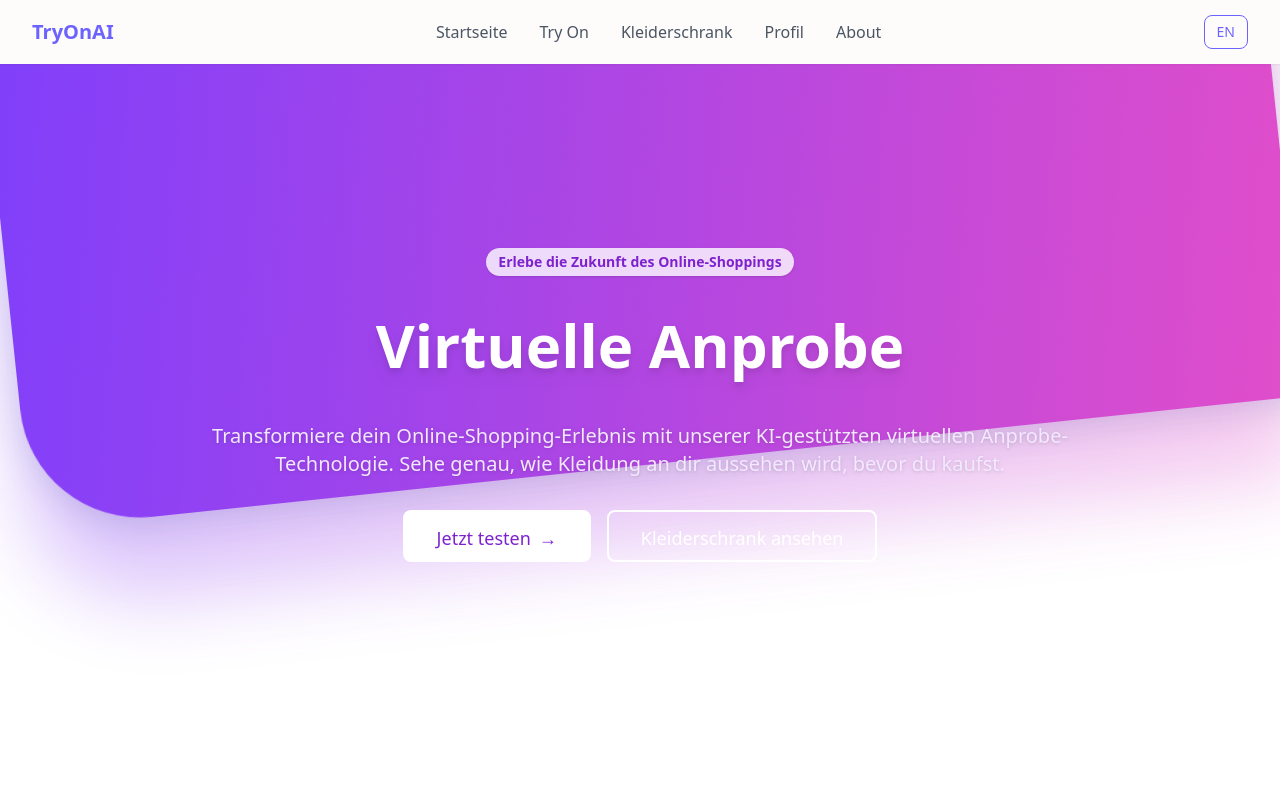
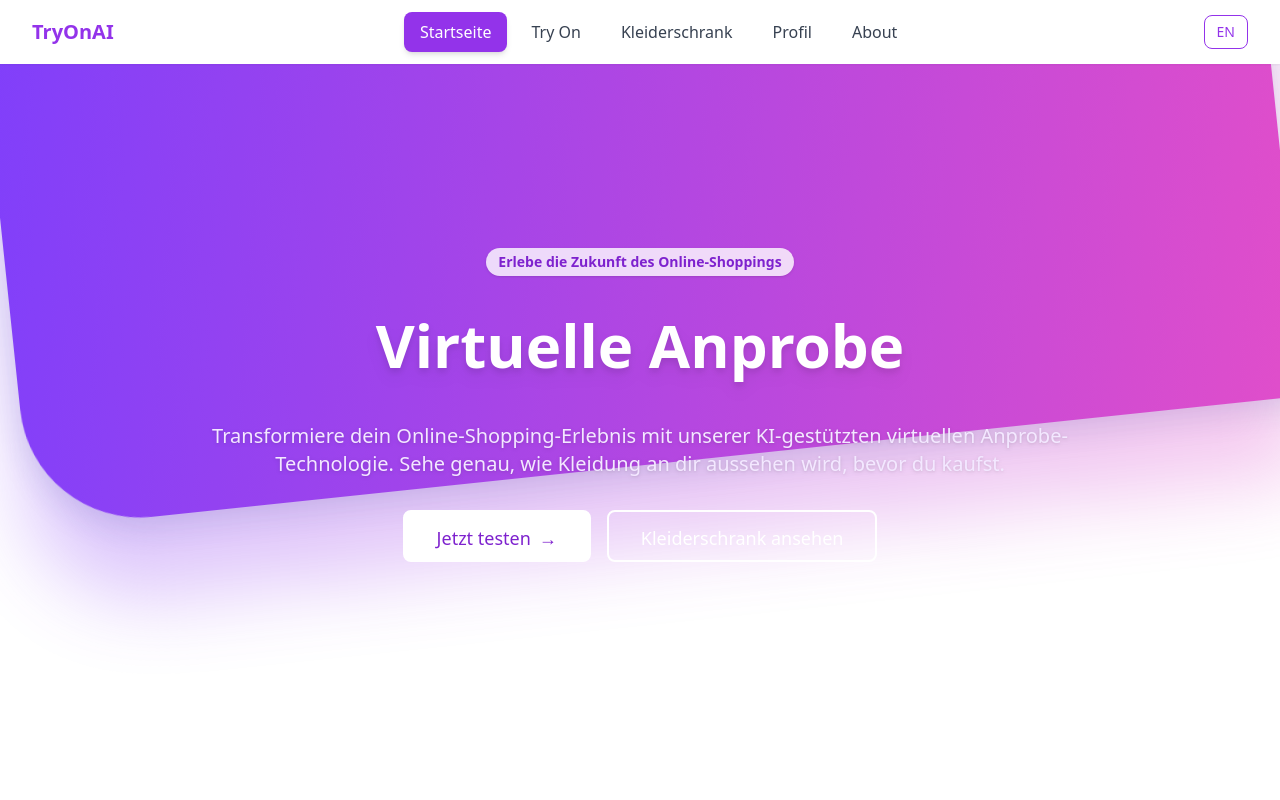
Before and after one commit to Kirschdieb/TryOnAI, a React (Vite) app: page / in a window 1280 px wide. Shown: the top 800 px of the page. Built offline with nearby package versions, Linux system fonts and the light colour scheme.

Commit message:
Enhance Navbar component with active link highlighting and UI improvements

```diff
--- a/src/components/layout/Navbar.jsx
+++ b/src/components/layout/Navbar.jsx
@@ -1,36 +1,79 @@
 import { useState } from 'react';
-import { Link } from 'react-router-dom';
+import { Link, useLocation } from 'react-router-dom';
 import { useLanguage } from '../../contexts/LanguageContext';
 import MobileDrawer from './MobileDrawer';
 
 export default function Navbar() {
   const [isDrawerOpen, setIsDrawerOpen] = useState(false);
   const { language, toggleLanguage, t } = useLanguage();
+  const location = useLocation();
+
+  // Funktion um zu prüfen ob der Link aktiv ist
+  const isActive = (path) => {
+    if (path === '/' && location.pathname === '/') return true;
+    if (path !== '/' && location.pathname.startsWith(path)) return true;
+    return false;
+  };
 
   return (
-    <nav className="sticky top-0 bg-cream-100 shadow-sm z-50">
+    <nav className="sticky top-0 bg-white shadow-sm z-50">
       <div className="max-w-7xl mx-auto px-4 sm:px-6 lg:px-8">
         <div className="flex items-center justify-between h-16">
           {/* Logo */}
-          <Link to="/" className="font-bold text-xl text-lavender flex-shrink-0">
+          <Link to="/" className="font-bold text-xl text-purple-600 flex-shrink-0">
             TryOnAI
           </Link>
 
           {/* Desktop Navigation - Zentriert */}
-          <div className="hidden md:flex items-center justify-center space-x-8 flex-1">
-            <Link to="/" className="text-gray-600 hover:text-lavender font-medium transition-colors">
+          <div className="hidden md:flex items-center justify-center space-x-2 flex-1">
+            <Link
+              to="/"
+              className={`px-4 py-2 rounded-lg font-medium transition-all duration-200 ${
+                isActive('/')
+                  ? 'bg-purple-600 text-white shadow-md'
+                  : 'text-gray-700 hover:bg-gray-100'
+              }`}
+            >
               {t('nav.home')}
             </Link>
-            <Link to="/try-on" className="text-gray-600 hover:text-lavender font-medium transition-colors">
+            <Link
+              to="/try-on"
+              className={`px-4 py-2 rounded-lg font-medium transition-all duration-200 ${
+                isActive('/try-on')
+                  ? 'bg-purple-600 text-white shadow-md'
+                  : 'text-gray-700 hover:bg-gray-100'
+              }`}
+            >
               {t('nav.tryOn')}
             </Link>
-            <Link to="/closet" className="text-gray-600 hover:text-lavender font-medium transition-colors">
+            <Link
+              to="/closet"
+              className={`px-4 py-2 rounded-lg font-medium transition-all duration-200 ${
+                isActive('/closet')
+                  ? 'bg-purple-600 text-white shadow-md'
+                  : 'text-gray-700 hover:bg-gray-100'
+              }`}
+            >
               {t('nav.closet')}
             </Link>
-            <Link to="/profile" className="text-gray-600 hover:text-lavender font-medium transition-colors">
+            <Link
+              to="/profile"
+              className={`px-4 py-2 rounded-lg font-medium transition-all duration-200 ${
+                isActive('/profile')
+                  ? 'bg-purple-600 text-white shadow-md'
+                  : 'text-gray-700 hover:bg-gray-100'
+              }`}
+            >
               {t('nav.profile')}
             </Link>
-            <Link to="/about" className="text-gray-600 hover:text-lavender font-medium transition-colors">
+            <Link
+              to="/about"
+              className={`px-4 py-2 rounded-lg font-medium transition-all duration-200 ${
+                isActive('/about')
+                  ? 'bg-purple-600 text-white shadow-md'
+                  : 'text-gray-700 hover:bg-gray-100'
+              }`}
+            >
               {t('nav.about')}
             </Link>
           </div>
@@ -40,7 +83,7 @@ export default function Navbar() {
             {/* Language Switcher */}
             <button
               onClick={toggleLanguage}
-              className="px-3 py-1.5 text-sm border border-lavender text-lavender hover:bg-lavender hover:text-white rounded-lg transition-all duration-200 font-medium"
+              className="px-3 py-1.5 text-sm border border-purple-600 text-purple-600 hover:bg-purple-600 hover:text-white rounded-lg transition-all duration-200 font-medium"
             >
               {language === 'de' ? 'EN' : 'DE'}
             </button>
@@ -49,7 +92,7 @@ export default function Navbar() {
           {/* Mobile Menu Button */}
           <button
             onClick={() => setIsDrawerOpen(true)}
-            className="md:hidden p-2 rounded-lg hover:bg-cream-200"
+            className="md:hidden p-2 rounded-lg hover:bg-gray-100 transition-all duration-200"
           >
             <svg
               className="w-6 h-6"
```
